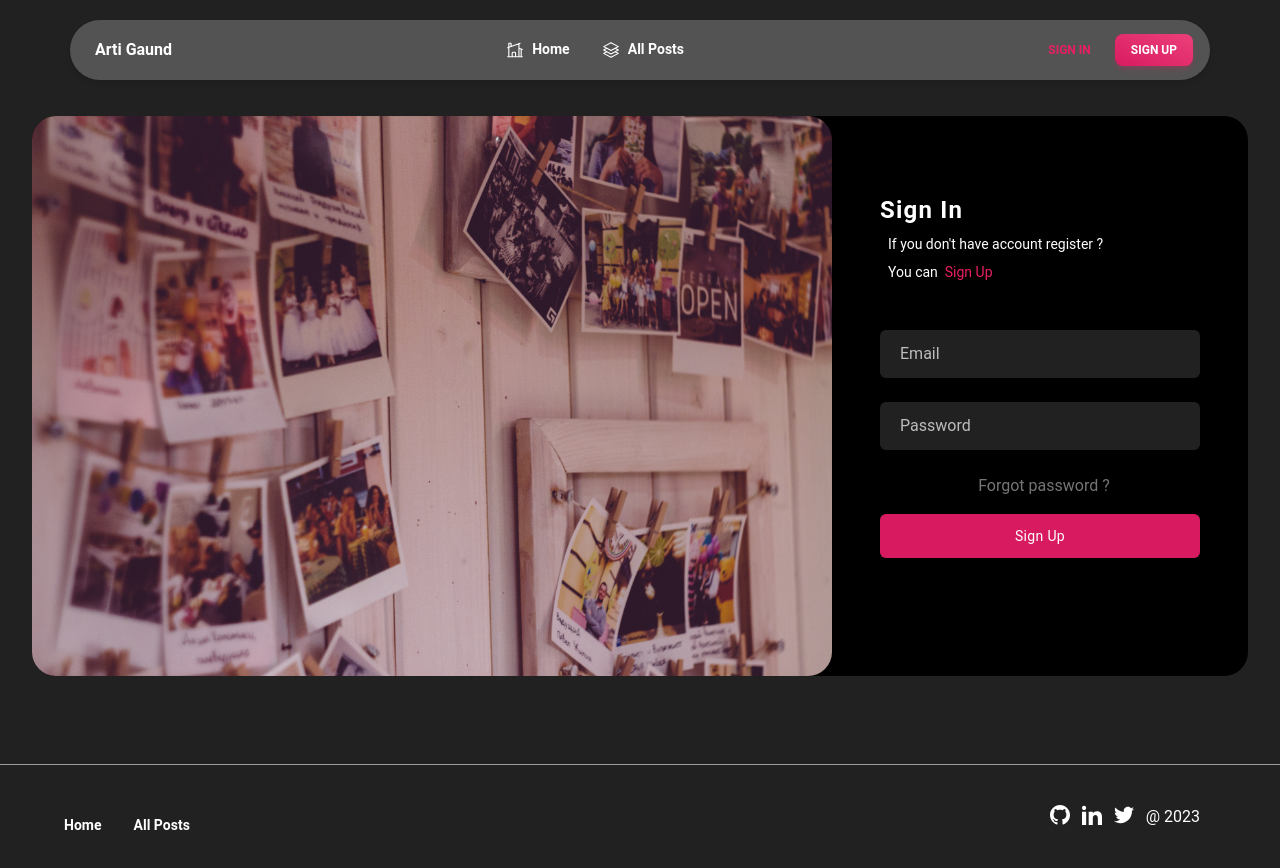
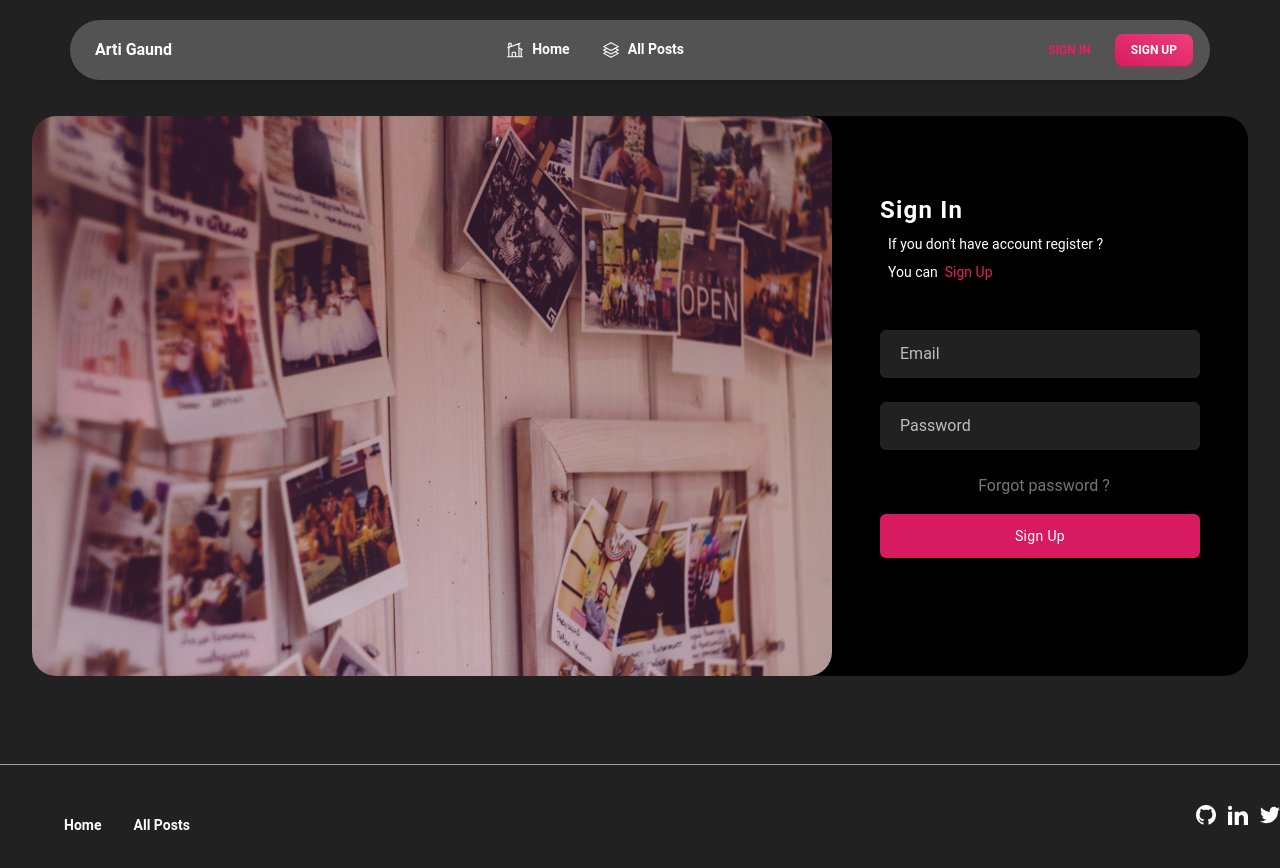
Before and after one commit to ArtiGaund/PersonaBlog, a React (Vite) app: page /login in a window 1280 px wide. Shown: the top 868 px of the page. Built offline with nearby package versions, Linux system fonts and the light colour scheme; no server answers.

Commit message:
Remove all the debugging console

```diff
--- a/src/backendAppwrite/auth.js
+++ b/src/backendAppwrite/auth.js
@@ -33,9 +33,6 @@ export class AuthService {
             }
             else return false;
         } catch (error) {
-            toast.error(error,{
-                position: toast.POSITION.TOP_RIGHT
-            })
             console.log("Appwrite authentication error :: createAccount ",error);
         }
     }
--- a/src/components/Footer/Footer.jsx
+++ b/src/components/Footer/Footer.jsx
@@ -19,31 +19,18 @@ const Footer = () => {
             name: "Home",
             slug: "/",
             active: true,
-            // icon: <HomeModernIcon className='h-[18px] w-[18px]'/>,
             key: 1,
         },
-        // {
-        //     name: "Login",
-        //     slug: "/login",
-        //     active: !authStatus,
-        // },
-        // {
-        //     name: "Signup",
-        //     slug: "/signup",
-        //     active: !authStatus,
-        // },
         {
             name: "All Posts",
             slug: "/all-posts",
             active: true,
-            // icon: <Square3Stack3DIcon className='h-[18px] w-[18px]'/>,
             key: 2,
         },
         {
             name: "Add Post",
             slug: "/add-post",
             active: authStatus,
-            // icon: <PhotoIcon className='h-[18px] w-[18px]'/>,
             key: 3,
         },
     ]
@@ -115,7 +102,6 @@ const Footer = () => {
                         </svg>
                     </div>
                 </Link>
-                <span className='text-white flex-1 mr-20'>@ {curYear}</span>
             </div>
             </div>
         </div>
--- a/src/pages/HomeSections/HeroSection.jsx
+++ b/src/pages/HomeSections/HeroSection.jsx
@@ -20,7 +20,6 @@ const HeroSection = () => {
                             </Button>
                         </div>
                         </div>
-                        {/* Todo it's not responsive */}
 
                 </div>
         </div>
```
Also changed, not shown: src/App.jsx (+1 -9 lines), src/components/Header/Header.jsx (+0 -10 lines), src/components/post-form/PostForm.jsx (+10 -10 lines).
